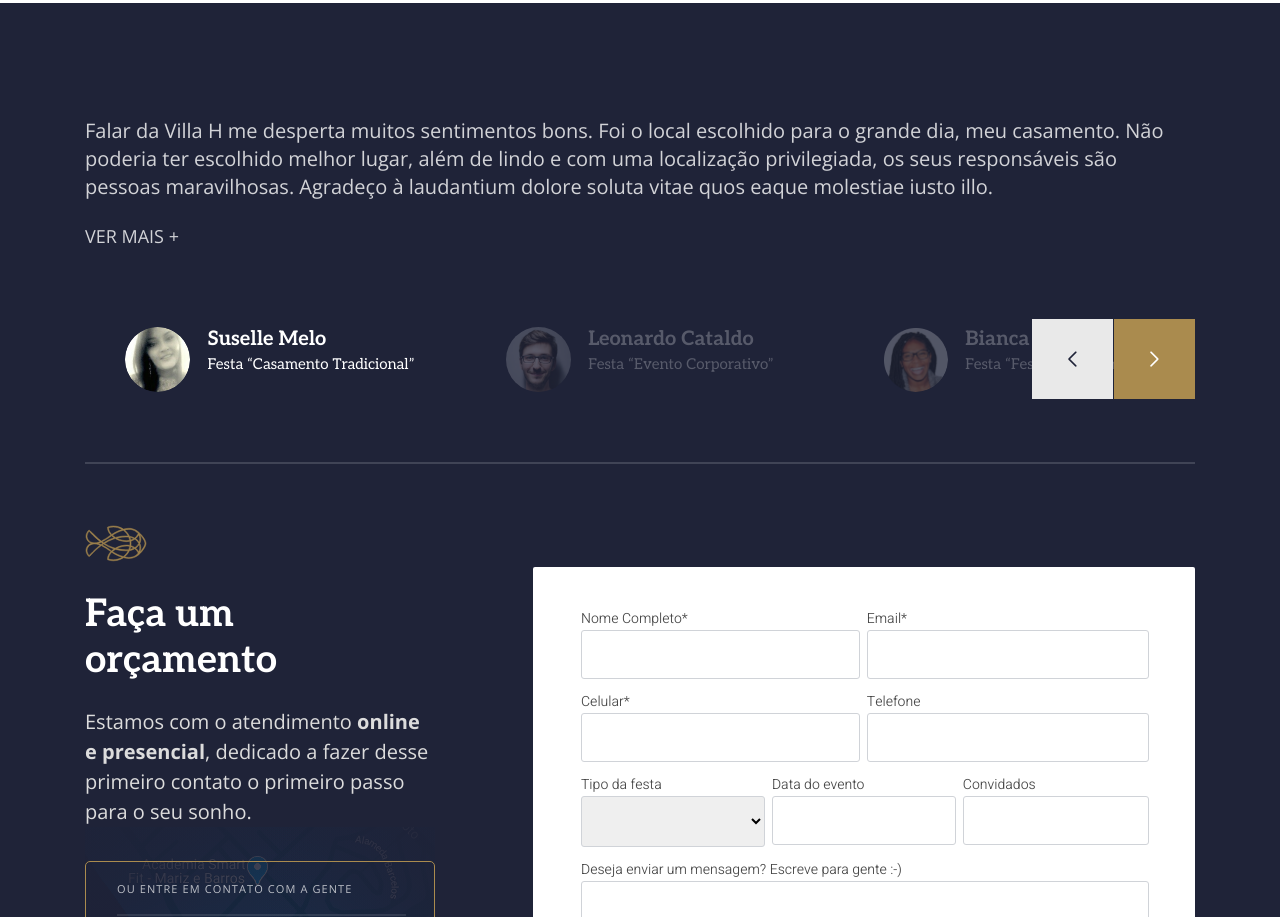
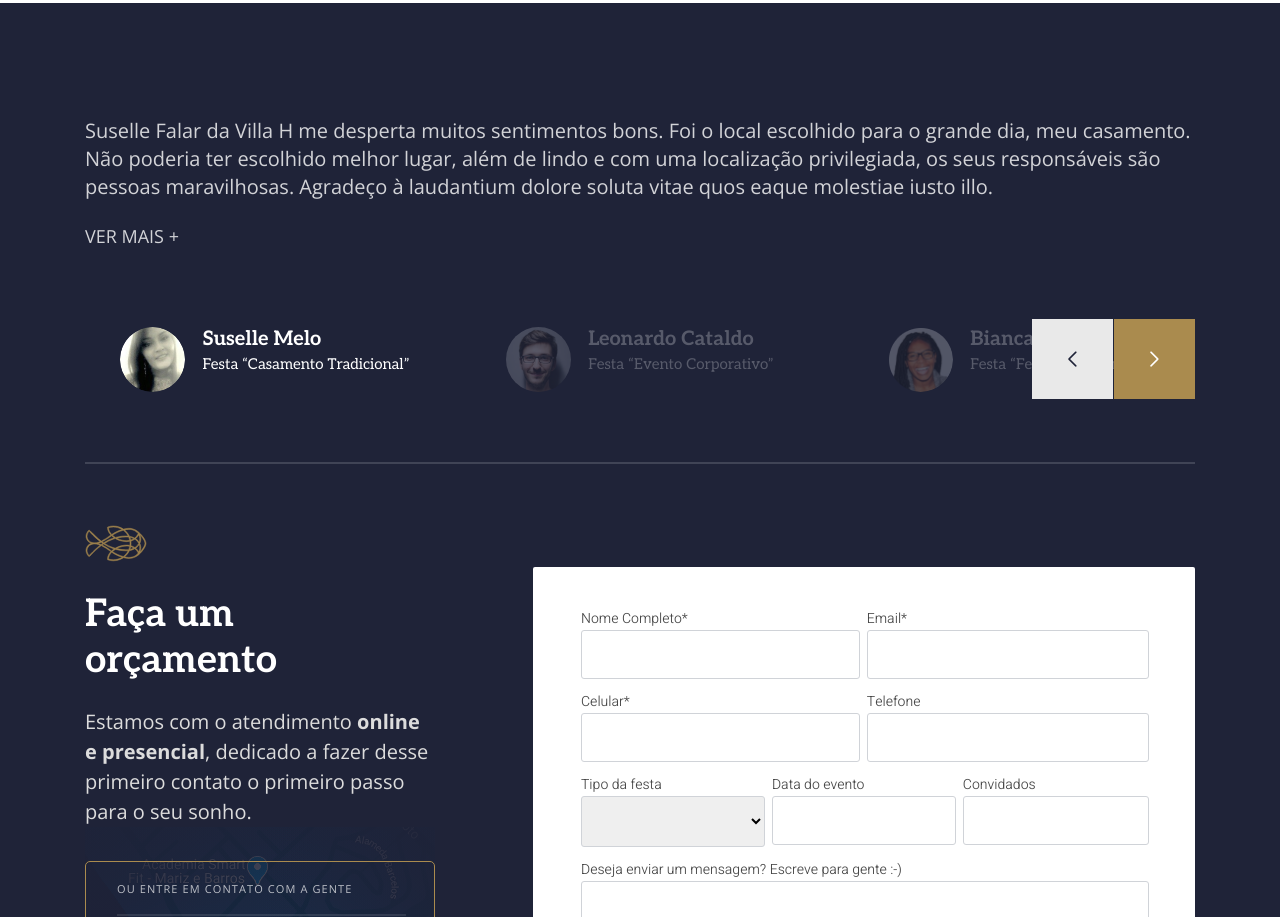
Before and after one commit to jessiicasantos/villa-h-react, a React (Create React App) app: page / in a window 1280 px wide. Shown: the part 8601-9518 px from the top of the page. Built offline with nearby package versions, Linux system fonts and the light colour scheme; grey boxes are pictures that could not be loaded.

Commit message:
Fix bug navigation Swiper Testimonial

```diff
--- a/src/components/Container/Footer/SwiperTestimonial/InfoTestimonial.jsx
+++ b/src/components/Container/Footer/SwiperTestimonial/InfoTestimonial.jsx
@@ -1,4 +1,4 @@
-import { Controller, Navigation } from 'swiper';
+import { Navigation, Controller } from 'swiper';
 import { Swiper, SwiperSlide } from 'swiper/react';
 import 'swiper/css';
 import 'swiper/css/navigation';
@@ -13,27 +13,39 @@ import More from './More';
 const InfoTestimonial = () => {
   const dataTestimonial = [
     {
-      text: 'Falar da Villa H me desperta muitos sentimentos bons. Foi o local escolhido para o grande dia, meu casamento. Não poderia ter escolhido melhor lugar, além de lindo e com uma localização privilegiada, os seus responsáveis são pessoas maravilhosas. Agradeço à laudantium dolore soluta vitae quos eaque molestiae iusto illo.',
+      text: 'Suselle Falar da Villa H me desperta muitos sentimentos bons. Foi o local escolhido para o grande dia, meu casamento. Não poderia ter escolhido melhor lugar, além de lindo e com uma localização privilegiada, os seus responsáveis são pessoas maravilhosas. Agradeço à laudantium dolore soluta vitae quos eaque molestiae iusto illo.',
       photo: Suselle,
       name: 'Suselle Melo',
       type: 'Festa “Casamento tradicional”',
     },
     {
-      text: 'Lorem ipsum dolor sit amet, consectetur adipisicing elit. Atque velit ipsa explicabo veniam porro optio impedit fuga ducimus, perferendis nulla tempore laudantium dolore soluta vitae quos eaque molestiae iusto illo. Lorem ipsum dolor sit amet consectetur adipisicing elit. Fuga numquam rerum ducimus odit corrupti ipsum deleniti? Sunt nihil quibusdam, reiciendis eius, ex eum laudantium recusandae corrupti ut eaque, hic voluptatem. um dolore soluta vitae quos eaque molestiae iusto illo. Lorem ipsum dolor sit amet consectetur adipisicing elit. Fuga numquam rerum ducimus odit corrupti ipsum deleniti? Sunt nihil quibusdam, reiciendis eius, ex eum laudantium recusandae corrupti ut eaque, hic voluptatem. ',
+      text: 'Leonardo Lorem ipsum dolor sit amet, consectetur adipisicing elit. Atque velit ipsa explicabo veniam porro optio impedit fuga ducimus, perferendis nulla tempore laudantium dolore soluta vitae quos eaque molestiae iusto illo. Lorem ipsum dolor sit amet consectetur adipisicing elit. Fuga numquam rerum ducimus odit corrupti ipsum deleniti? Sunt nihil quibusdam, reiciendis eius, ex eum laudantium recusandae corrupti ut eaque, hic voluptatem. um dolore soluta vitae quos eaque molestiae iusto illo. Lorem ipsum dolor sit amet consectetur adipisicing elit. Fuga numquam rerum ducimus odit corrupti ipsum deleniti? Sunt nihil quibusdam, reiciendis eius, ex eum laudantium recusandae corrupti ut eaque, hic voluptatem. ',
       photo: Leonardo,
       name: 'Leonardo Cataldo',
       type: 'Festa “Evento Corporativo”',
     },
     {
-      text: 'Perferendis asperiores molestias numquam consequuntur architecto vel animi quia fugiat nobis quidem, voluptatem eius sequi dicta soluta magnam exercitationem sit dolore illum.',
+      text: 'Bianca Perferendis asperiores molestias numquam consequuntur architecto vel animi quia fugiat nobis quidem, voluptatem eius sequi dicta soluta magnam exercitationem sit dolore illum.',
       photo: Bianca,
       name: 'Bianca Freire',
       type: 'Festa “Festa de 15 anos”',
     },
     {
-      text: 'Sequi voluptatum modi temporibus deleniti, veritatis rerum consequuntur voluptatem. Debitis, eos recusandae. Lorem ipsum dolor sit amet consectetur adipisicing elit. Omnis maxime corrupti ducimus veniam accusamus odit debitis et neque?',
+      text: 'Felipe Sequi voluptatum modi temporibus deleniti, veritatis rerum consequuntur voluptatem. Debitis, eos recusandae. Lorem ipsum dolor sit amet consectetur adipisicing elit. Omnis maxime corrupti ducimus veniam accusamus odit debitis et neque?',
       photo: <Felipe />,
       name: 'Felipe Bourbon',
+      type: 'Festa “Small Wedding”',
+    },
+    {
+      text: 'João Sequi voluptatum modi temporibus deleniti, veritatis rerum consequuntur voluptatem. Debitis, eos recusandae. Lorem ipsum dolor sit amet consectetur adipisicing elit. Omnis maxime corrupti ducimus veniam accusamus odit debitis et neque?',
+      photo: <Felipe />,
+      name: 'João Bourbon',
+      type: 'Festa “Small Wedding”',
+    },
+    {
+      text: 'Joana Sequi voluptatum modi temporibus deleniti, veritatis rerum consequuntur voluptatem. Debitis, eos recusandae. Lorem ipsum dolor sit amet consectetur adipisicing elit. Omnis maxime corrupti ducimus veniam accusamus odit debitis et neque?',
+      photo: <Felipe />,
+      name: 'Joana Bourbon',
       type: 'Festa “Small Wedding”',
     },
   ];
@@ -50,7 +62,7 @@ const InfoTestimonial = () => {
         spaceBetween={15}
         slidesPerView={1}
         loop={true}
-        loopedSlides={4}
+        loopedSlides={dataTestimonial.length / 3}
         grabCursor={true}
         className="swiper-txt-testimonial"
       >
@@ -62,16 +74,17 @@ const InfoTestimonial = () => {
       </Swiper>
 
       <Swiper
-        navigation
-        modules={[Navigation, Controller]}
+        modules={[Controller, Navigation]}
         onSwiper={setSecondSwiper}
         controller={{ control: firstSwiper }}
+        spaceBetween={15}
         slidesPerView={3}
         slideToClickedSlide={true}
         loop={true}
-        loopedSlides={4}
-        speed={300}
+        loopedSlides={dataTestimonial.length / 3}
         grabCursor={true}
+        watchSlidesProgress
+        navigation
         className="swiper-testimonial"
       >
         {dataTestimonial.map((data, i) => (
```
